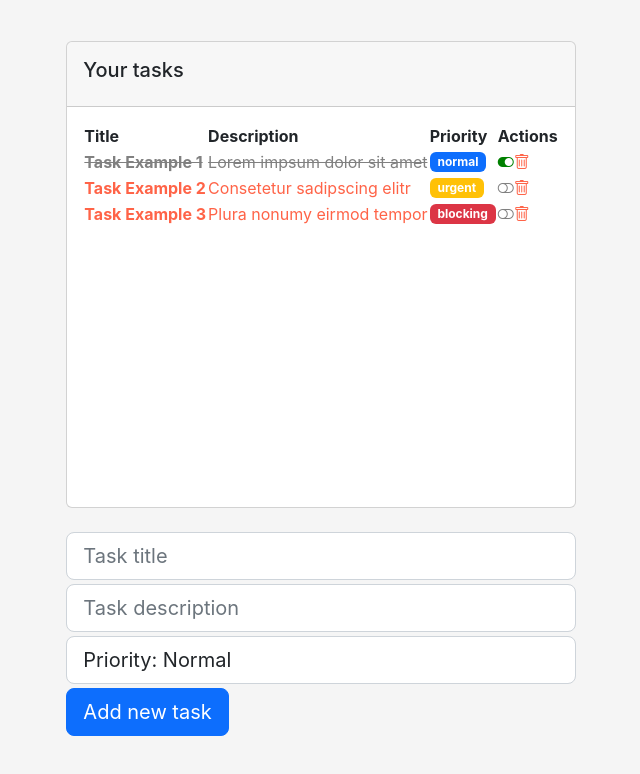
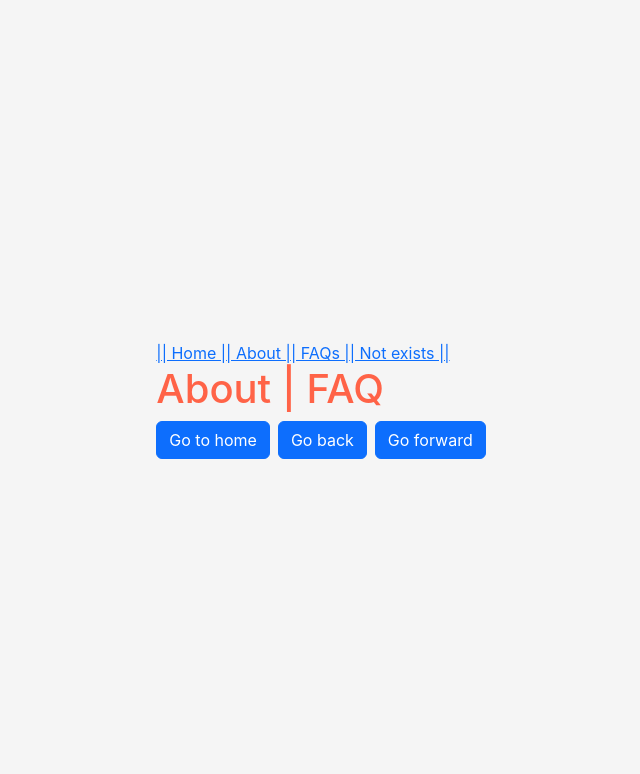
Before and after one commit to thepixelboy/ob-reactjs, a React (Create React App) app: page /faqs in a window 1280 px wide. Shown: the top 774 px of the page, without its empty margins (319-959 px from the left). Built offline with nearby package versions, Linux system fonts and the light colour scheme.

Commit message:
feat: install react-router-dom. setup pages and define navigation

```diff
--- a/package.json
+++ b/package.json
@@ -13,6 +13,7 @@
     "node-sass": "^7.0.3",
     "react": "^18.2.0",
     "react-dom": "^18.2.0",
+    "react-router-dom": "^6.4.1",
     "react-scripts": "5.0.1",
     "web-vitals": "^2.1.4",
     "yup": "^0.32.11"
--- /dev/null
+++ b/src/AppRoutingOne.js
@@ -0,0 +1,41 @@
+import { BrowserRouter as Router, Link, Route, Routes } from "react-router-dom";
+
+import AboutPage from "./pages/about-faqs/AboutPage.jsx";
+import HomePage from "./pages/home/HomePage.jsx";
+import NotFoundPage from "./pages/404/NotFoundPage.jsx";
+import ProfilePage from "./pages/profile/ProfilePage.jsx";
+import TaskDetailPage from "./pages/tasks/TaskDetailPage.jsx";
+import TaskPage from "./pages/tasks/TaskPage.jsx";
+
+import "./App.css";
+
+function AppRoutingOne() {
+  return (
+    <Router>
+      <div>
+        <aside>
+          <Link to="/">|| Home |</Link>
+          <Link to="/about">| About |</Link>
+          <Link to="/faqs">| FAQs |</Link>
+          <Link to="/400">| Not exists ||</Link>
+        </aside>
+
+        <main>
+          <Routes>
+            <Route path="/" element={<HomePage />} />
+            <Route path="/about" element={<AboutPage />} />
+            <Route path="/faqs" element={<AboutPage />} />
+            <Route path="/profile" element={<ProfilePage />} />
+            <Route path="/tasks" element={<TaskPage />} />
+            <Route path="/task/:id" element={<TaskDetailPage />} />
+
+            {/* 404 - Page not Found */}
+            <Route path="*" element={<NotFoundPage />} />
+          </Routes>
+        </main>
+      </div>
+    </Router>
+  );
+}
+
+export default AppRoutingOne;
--- a/src/index.js
+++ b/src/index.js
@@ -7,13 +7,15 @@ import "bootstrap-icons/font/bootstrap-icons.css";
 // ! Importante: los estilos personalizados deben cargarse siempre después de los estilos de Bootstrap
 
 import "./index.css";
-import App from "./App";
+// import App from "./App";
 import reportWebVitals from "./reportWebVitals";
+import AppRoutingOne from "./AppRoutingOne";
 
 const root = ReactDOM.createRoot(document.getElementById("root"));
 root.render(
   <React.StrictMode>
-    <App />
+    {/* <App /> */}
+    <AppRoutingOne></AppRoutingOne>
   </React.StrictMode>
 );
 
--- a/src/pages/404/NotFoundPage.jsx
+++ b/src/pages/404/NotFoundPage.jsx
@@ -1,9 +1,19 @@
 import React from "react";
+import { useNavigate } from "react-router-dom";
 
 const NotFoundPage = () => {
+  const navigate = useNavigate();
+
+  const goTo = (path) => {
+    navigate(path);
+  };
+
   return (
     <div>
       <h1>404 - Page not found</h1>
+      <button onClick={() => goTo("/")} className="btn btn-primary">
+        Go to Home
+      </button>
     </div>
   );
 };
--- /dev/null
+++ b/src/pages/about-faqs/AboutPage.jsx
@@ -0,0 +1,37 @@
+import React from "react";
+import { useNavigate } from "react-router-dom";
+
+const AboutPage = () => {
+  const navigate = useNavigate();
+
+  const goTo = (path) => {
+    navigate(path);
+  };
+
+  const goBack = () => {
+    navigate(-1);
+  };
+
+  const goForward = () => {
+    navigate(1);
+  };
+
+  return (
+    <div>
+      <h1>About | FAQ</h1>
+      <div>
+        <button onClick={() => goTo("/")} className="btn btn-primary">
+          Go to home
+        </button>
+        <button onClick={goBack} className="btn btn-primary mx-2">
+          Go back
+        </button>
+        <button onClick={goForward} className="btn btn-primary">
+          Go forward
+        </button>
+      </div>
+    </div>
+  );
+};
+
+export default AboutPage;
--- a/src/pages/home/HomePage.jsx
+++ b/src/pages/home/HomePage.jsx
@@ -1,10 +1,19 @@
 import React from "react";
+import { useNavigate } from "react-router-dom";
 
 const HomePage = () => {
+  const navigate = useNavigate();
+
+  const goTo = (path) => {
+    navigate(path);
+  };
+
   return (
     <div>
       <h1>Home page</h1>
-      <h2>Dashboard</h2>
+      <button onClick={() => goTo("/profile")} className="btn btn-primary">
+        Go to Profile
+      </button>
     </div>
   );
 };
--- /dev/null
+++ b/src/pages/profile/ProfilePage.jsx
@@ -0,0 +1,28 @@
+import React from "react";
+import { useNavigate } from "react-router-dom";
+
+const ProfilePage = ({ user }) => {
+  const navigate = useNavigate();
+
+  const goTo = (path) => {
+    navigate(path);
+  };
+
+  const goBack = () => {
+    navigate(-1);
+  };
+
+  return (
+    <div>
+      <h1>Profile page</h1>
+      <button onClick={() => goTo("/tasks")} className="btn btn-primary me-2">
+        Your Tasks
+      </button>
+      <button onClick={goBack} className="btn btn-primary">
+        Go back
+      </button>
+    </div>
+  );
+};
+
+export default ProfilePage;
--- /dev/null
+++ b/src/pages/tasks/TaskDetailPage.jsx
@@ -0,0 +1,14 @@
+import React from "react";
+import { useParams } from "react-router-dom";
+
+const TaskDetailPage = () => {
+  const { id } = useParams();
+
+  return (
+    <div>
+      <h1>Task Detail: {id}</h1>
+    </div>
+  );
+};
+
+export default TaskDetailPage;
```
Also changed, not shown: 1 other file (tests, documents, lock files or other folders).
